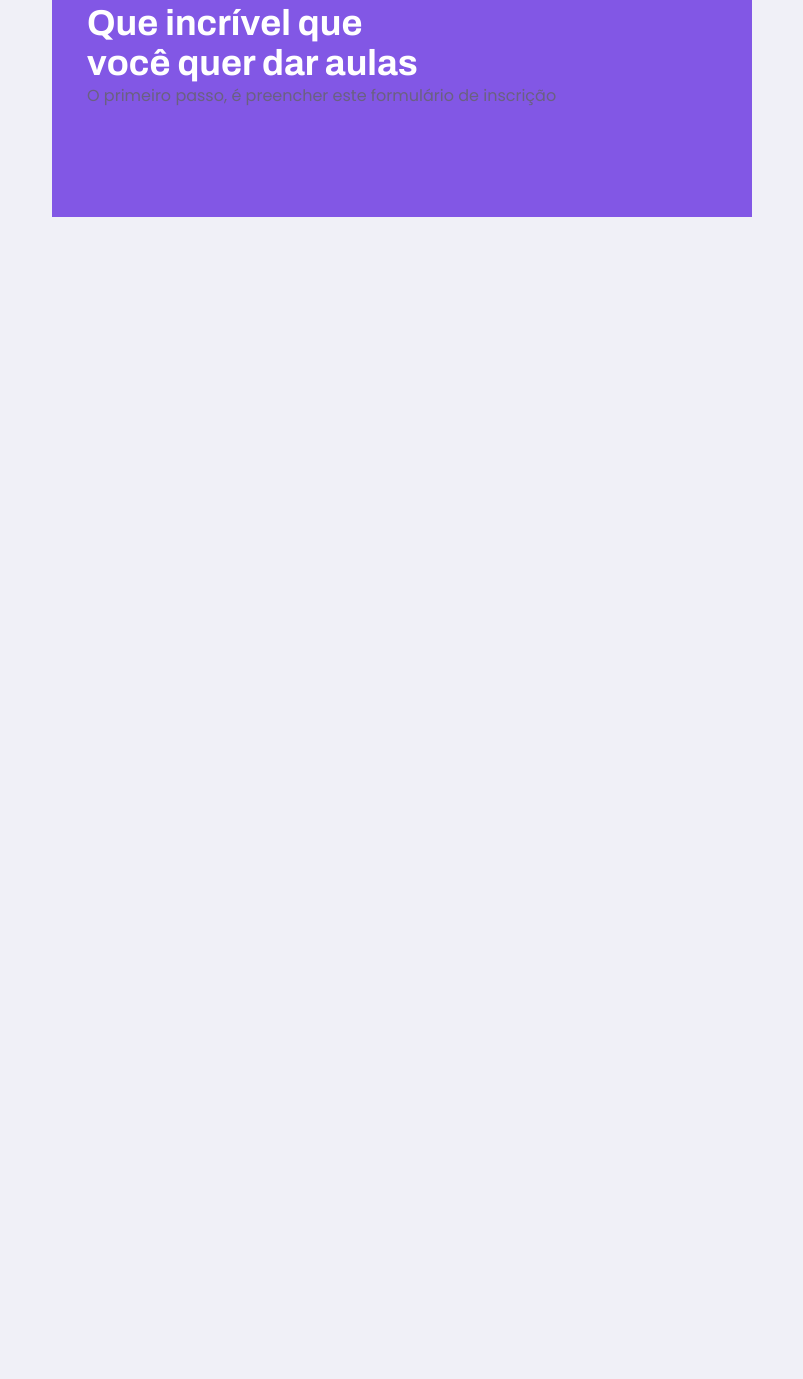
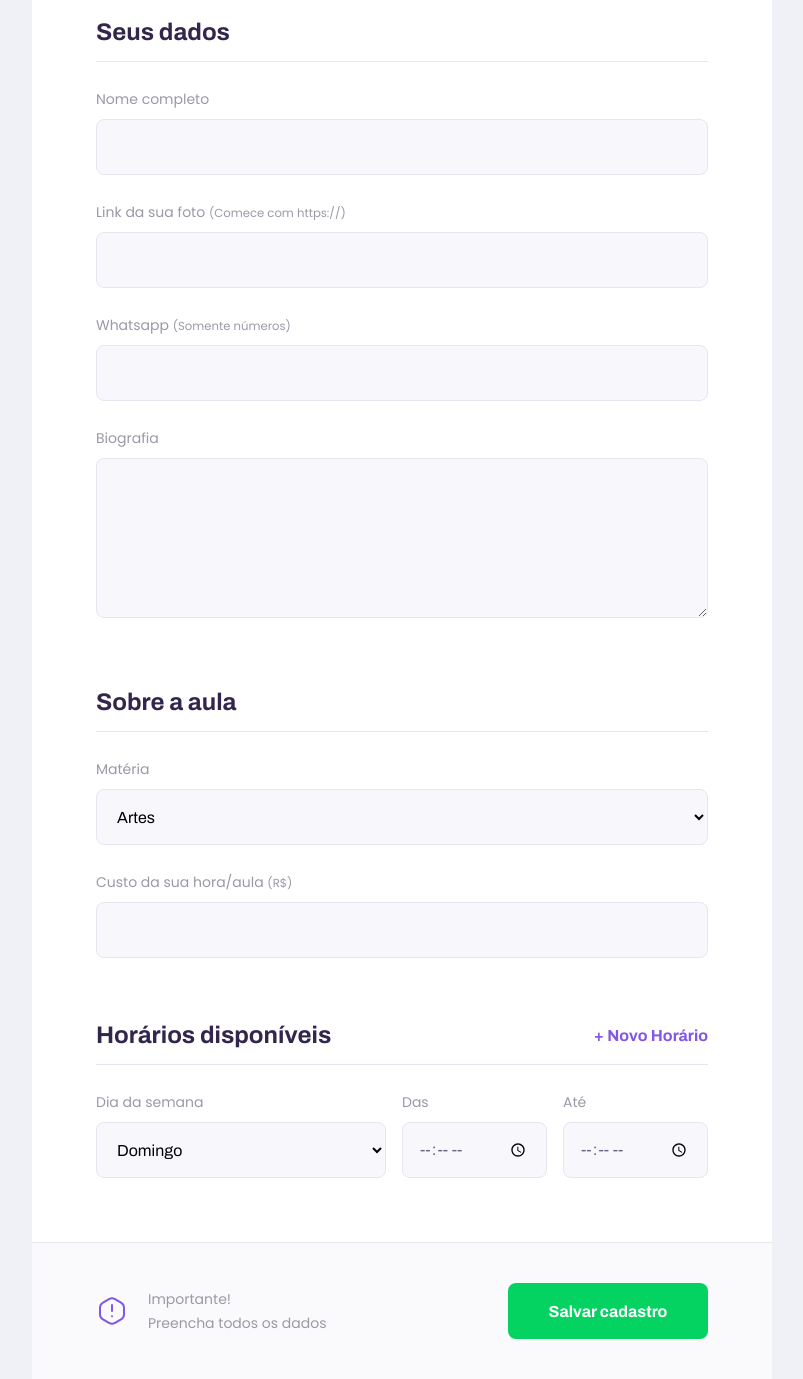
Before and after one commit to PedroMakengo/nlw-2, a plain HTML site: page give-classes.html in a window 1280 px wide. Shown: the part 353-1732 px from the top of the page, without its empty margins (238-1041 px from the left). Before the commit the page ends 800 px from the top, so only its background shows below. Drawn offline with Linux system fonts and the light colour scheme.

Commit message:
Ultimos ajustes do layout

```diff
--- a/give-classes.html
+++ b/give-classes.html
@@ -10,10 +10,10 @@
 
     <link rel="stylesheet" href="/styles/main.css">
     <link rel="stylesheet" href="/styles/partials/header.css">
-    <link rel="stylesheet" href="/styles/partials/page-study.css">
+    <link rel="stylesheet" href="/styles/partials/page-give-classes.css">
+    <link rel="stylesheet" href="/styles/partials/forms.css">
 
     <link rel="stylesheet" href="https://fonts.googleapis.com/css2?family=Archivo:wght@400;700&amp;family=Poppins:wght@400;600&amp;600&amp;display=swap"/>
-
 </head>
 <body id="page-give-classes">
 
@@ -33,10 +33,101 @@
 
         <main>
             <form method="POST" id="create-class">
+                <fieldset>
+                    <legend>Seus dados</legend>
 
+                    <div class="input-block">
+                        <label for="name">Nome completo</label>
+                        <input type="text" id="name" name="name" required />
+                    </div>
+
+                    <div class="input-block">
+                        <label for="avatar">Link da sua foto <small>(Comece com https://)</small></label>
+                        <input type="url" id="avatar" name="avatar" required />
+                    </div>
+
+                    <div class="input-block">
+                        <label for="whatsapp">Whatsapp <small>(Somente números)</small></label>
+                        <input type="number" id="whatsapp" name="whatsapp" required />
+                    </div>
+
+                    <div class="textarea-block">
+                        <label for="bio">Biografia</label>
+                        <textarea name="bio" id="bio" required></textarea>
+                    </div>
+                </fieldset>
+
+                <fieldset>
+                    <legend>Sobre a aula</legend>
+                    <div class="select-block">
+                        <label for="subject">Matéria</label>
+                        <select name="subject" id="subject">
+                            <option value="" disabled="" hidden="">Selecione uma opção</option>
+                            <option value="1">Artes</option>
+                            <option value="2">Biologia</option>
+                            <option value="3">Ciências</option>
+                            <option value="4">Educação Física</option>
+                            <option value="5">Física</option>
+                            <option value="6">Geografia</option>
+                            <option value="7">História</option>
+                            <option value="8">Matemática</option>
+                            <option value="9">Português</option>
+                            <option value="10">Química</option>
+                        </select>
+                    </div>
+                    <div class="input-block">
+                        <label for="cost">Custo da sua hora/aula
+                            <small>(R$)</small>
+                        </label>
+                        <input type="cost" id="cost" name="cost">
+                    </div>
+                </fieldset>
+
+                <fieldset id="schedule-items">
+                    <legend>
+                        Horários disponíveis
+                        <button type="button" id="add-time">+ Novo Horário</button>
+                    </legend>
+                    <div class="schedule-item">
+                        <div class="select-block">
+                           <label for="weekday">Dia da semana</label>
+                           <select name="weekday[]" required>
+                                <option value="0">Domingo</option>
+                                <option value="1">Segunda-feira</option>
+                                <option value="2">Terça-feira</option>
+                                <option value="3">Quarta-feira</option>
+                                <option value="4">Quinta-feira</option>
+                                <option value="5">Sexta-feira</option>
+                                <option value="6">Sábado</option>
+                           </select>
+                        </div>
+
+                        <div class="input-block">
+                            <label for="time_from">Das</label>
+                            <input type="time" name="time_from[]" required />
+                        </div>
+
+                        <div class="input-block">
+                            <label for="time_to">Até</label>
+                            <input type="time" name="time_to[]" required />
+                        </div>
+
+                    </div>
+                </fieldset>
             </form>
+            <footer>
+               <p>
+                  <img src="/images/icons/warning.svg" alt="Aviso importante" />
+                  Importante!<br/>
+                  Preencha todos os dados
+               </p>
+               <button type="submit" form="create-class">Salvar cadastro</button>
+            </footer>
         </main>
     </div>
 
+
+    <script src="/scripts/addField.js"></script>
+
 </body>
 </html>
--- /dev/null
+++ b/scripts/addField.js
@@ -0,0 +1,15 @@
+// Procurar o botão
+const addItem = document.querySelector("#add-time")
+    addItem.addEventListener("click", cloneField)
+// Quando clicar no botão
+
+// Executar
+function cloneField() {
+    // Duplicar os campos
+    const fields = document.querySelector(".schedule-item")
+        .cloneNode(true)
+    // Colocar na página
+    document.querySelector("#schedule-items")
+        // appendChild adicionar
+        .appendChild(fields)
+}
--- /dev/null
+++ b/styles/partials/forms.css
@@ -0,0 +1,46 @@
+.select-block label,
+.input-block label,
+.textarea-block label {
+    font-size: 1.4rem;
+    color: var(--color-text-complement)
+}
+
+.input-block input,
+.select-block select,
+.textarea-block textarea {
+    width: 100%;
+    height: 5.6rem;
+    margin-top: 0.8rem;
+    border-radius: 0.8rem;
+    background: var(--color-input-background);
+    border: 1px solid var(--color-line-in-white);
+    outline: 0;
+    padding: 0 1.6rem;
+    font: 1.6rem Archivo;
+}
+
+.textarea-block textarea {
+    padding: 1.2rem 1.6rem;
+    height: 16rem;
+
+    resize: vertical;
+}
+
+.input-block,
+.textarea-block {
+    position: relative;
+}
+
+.input-block:focus-within::after,
+.textarea-block:focus-within::after {
+    content: "";
+
+    width: calc(100% - 3.2rem);
+    height: 2px;
+    background: var(--color-primary-light);
+
+    position: absolute;
+    left: 1.6rem;
+    /* right: 1.6rem; */
+    bottom: 0px;
+}
--- /dev/null
+++ b/styles/partials/page-give-classes.css
@@ -0,0 +1,153 @@
+#page-give-classes #container {
+    width: 100vw;
+    height: 100vh;
+}
+
+#page-give-classes .page-header .header-content{
+    margin-bottom: 6.4rem;
+}
+
+#page-give-classes main {
+    background: var(--color-box-base);
+    width: 100%;
+    max-width: 74rem;
+    border-radius: .8rem;
+    margin: -3.2rem auto 3.2rem;
+    padding-top: 6.4rem;
+}
+
+#page-give-classes fieldset {
+    border: none;
+    padding: 0 2.4rem;
+}
+
+#page-give-classes fieldset legend {
+    font: 700 2.4rem Archivo;
+    color: var(--color-text-title);
+    margin-bottom: 2.4rem;
+    display: flex;
+    align-items: center;
+    justify-content: space-between;
+    width: 100%;
+    padding-bottom: 1.6rem;
+    border-bottom: 1px solid var(--color-line-in-white);
+}
+
+#page-give-classes fieldset legend button {
+    background: none;
+    border: 0;
+
+    color: var(--color-primary);
+    font: 700 1.6rem Archivo;
+
+    cursor: pointer;
+    transition: 0.2s;
+}
+
+#page-give-classes fieldset legend button:hover {
+
+    color: var(--color-primary-dark);
+}
+
+
+#page-give-classes fieldset + fieldset {
+    margin-top: 6.4rem;
+}
+
+
+#page-give-classes .input-block + .input-block ,
+#page-give-classes .input-block + .textarea-block,
+#page-give-classes .select-block + .input-block {
+    margin-top: 2.4rem;
+}
+
+#page-give-classes main footer {
+    padding: 4rem 2.4rem;
+
+    background: var(--color-box-footer);
+    border-top: 1px solid var(--color-line-in-white);
+    margin-top: 6.4rem;
+}
+
+#page-give-classes main footer p {
+    display: flex;
+    align-items: center;
+    justify-content: center;
+    font-size: 1.4rem;
+    line-height: 2.4rem;
+
+    color: var(--color-text-complement);
+}
+
+#page-give-classes main footer p img {
+    margin-right: 2rem;
+}
+
+#page-give-classes main footer button {
+    width: 100%;
+    height: 5.6rem;
+    background: var(--color-secondary);
+    color: var(--color-button-text);
+    border: 0;
+    border-radius: .8rem;
+    cursor: pointer;
+    font: 700 1.6rem Archivo;
+
+    display: flex;
+    align-items: center;
+    justify-content: center;
+    text-decoration: none;
+
+    transition: 0.2s;
+    margin-top: 3.2rem;
+}
+
+#page-give-classes main footer button:hover {
+    background: var(--color-secondary-dark);
+}
+
+.schedule-item + .schedule-item {
+    margin-top: 3.2rem;
+    padding-top: 3.2rem;
+
+    border-top: 1px solid var(--color-line-white)
+}
+
+@media (min-width: 700px) {
+    #page-give-classes #container {
+        max-width: 100vw;
+    }
+
+    #page-give-classes .page-header .header-content {
+        margin-bottom: 0;
+    }
+
+    #page-give-classes main fieldset {
+        padding: 0 64px;
+    }
+
+    .schedule-item {
+        display: grid;
+        grid-template-columns: 2fr 1fr 1fr;
+        column-gap: 1.6rem;
+    }
+
+    #page-give-classes #schedule-items .select-block+ .input-block ,
+    #page-give-classes #schedule-items .input-block+ .input-block{
+        margin-top: 0;
+    }
+
+    #page-give-classes main footer {
+        padding: 40px 64px;
+        display: flex;
+
+        align-items: center;
+        justify-content: space-between;
+    }
+
+    #page-give-classes main footer button {
+        margin-top: 0;
+
+        width: 200px;
+    }
+}
--- a/styles/partials/page-study.css
+++ b/styles/partials/page-study.css
@@ -31,42 +31,6 @@
     transition: background 0.2s;
     margin-top: 3.2rem;
 
-}
-
-.select-block label,
-.input-block label {
-    font-size: 1.4rem;
-    color: var(--color-text-complement)
-}
-
-.input-block input,
-.select-block select {
-    width: 100%;
-    height: 5.6rem;
-    margin-top: 0.8rem;
-    border-radius: 0.8rem;
-    background: var(--color-input-background);
-    border: 1px solid var(--color-line-in-white);
-    outline: 0;
-    padding: 0 1.6rem;
-    font: 1.6rem Archivo;
-}
-
-.input-block {
-    position: relative;
-}
-
-.input-block:focus-within::after {
-    content: "";
-
-    width: calc(100% - 3.2rem);
-    height: 2px;
-    background: var(--color-primary-light);
-
-    position: absolute;
-    left: 1.6rem;
-    /* right: 1.6rem; */
-    bottom: 0px;
 }
 
 #page-study main {
```
Also changed, not shown: study.html (+2 -1 lines).
